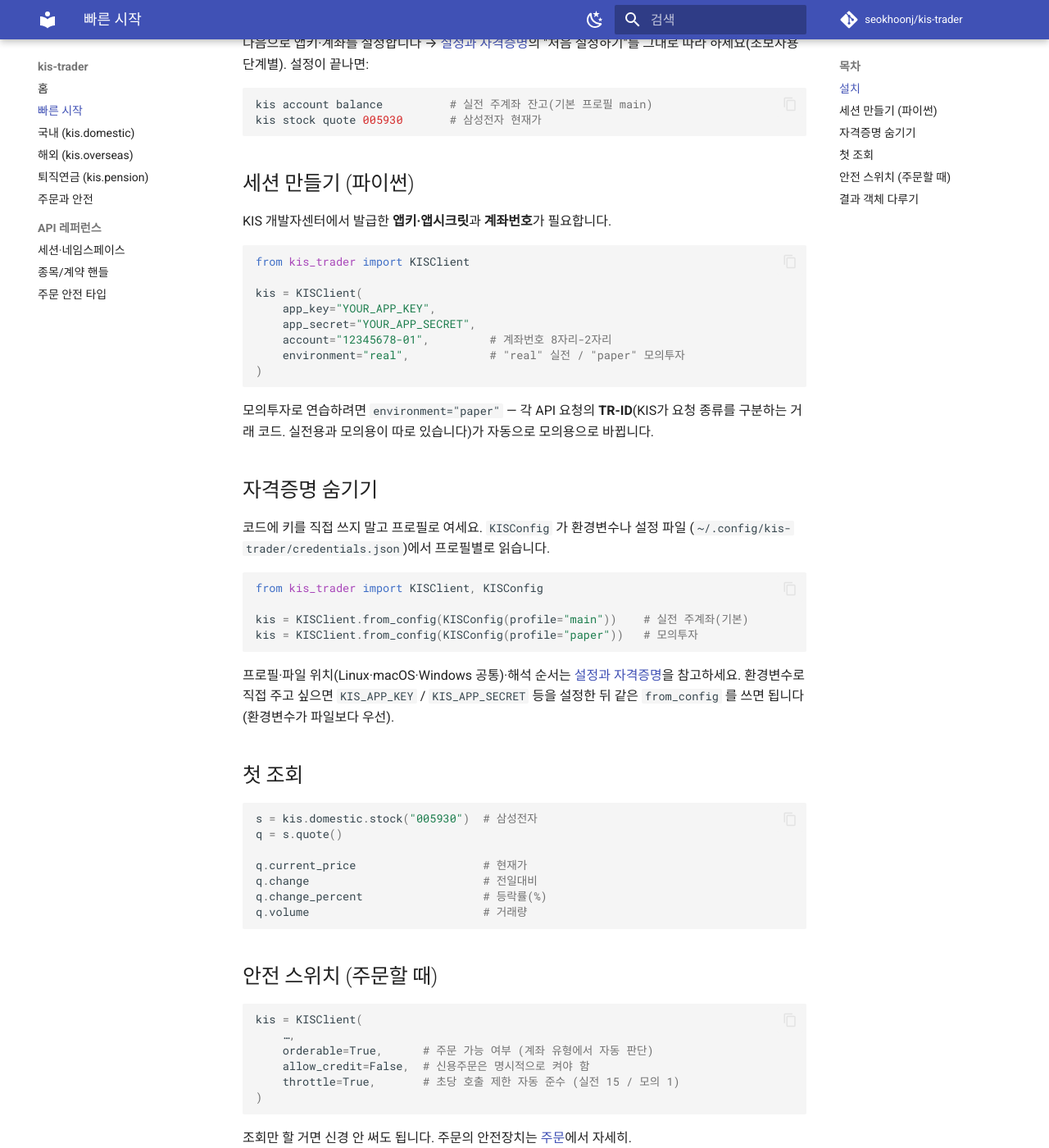
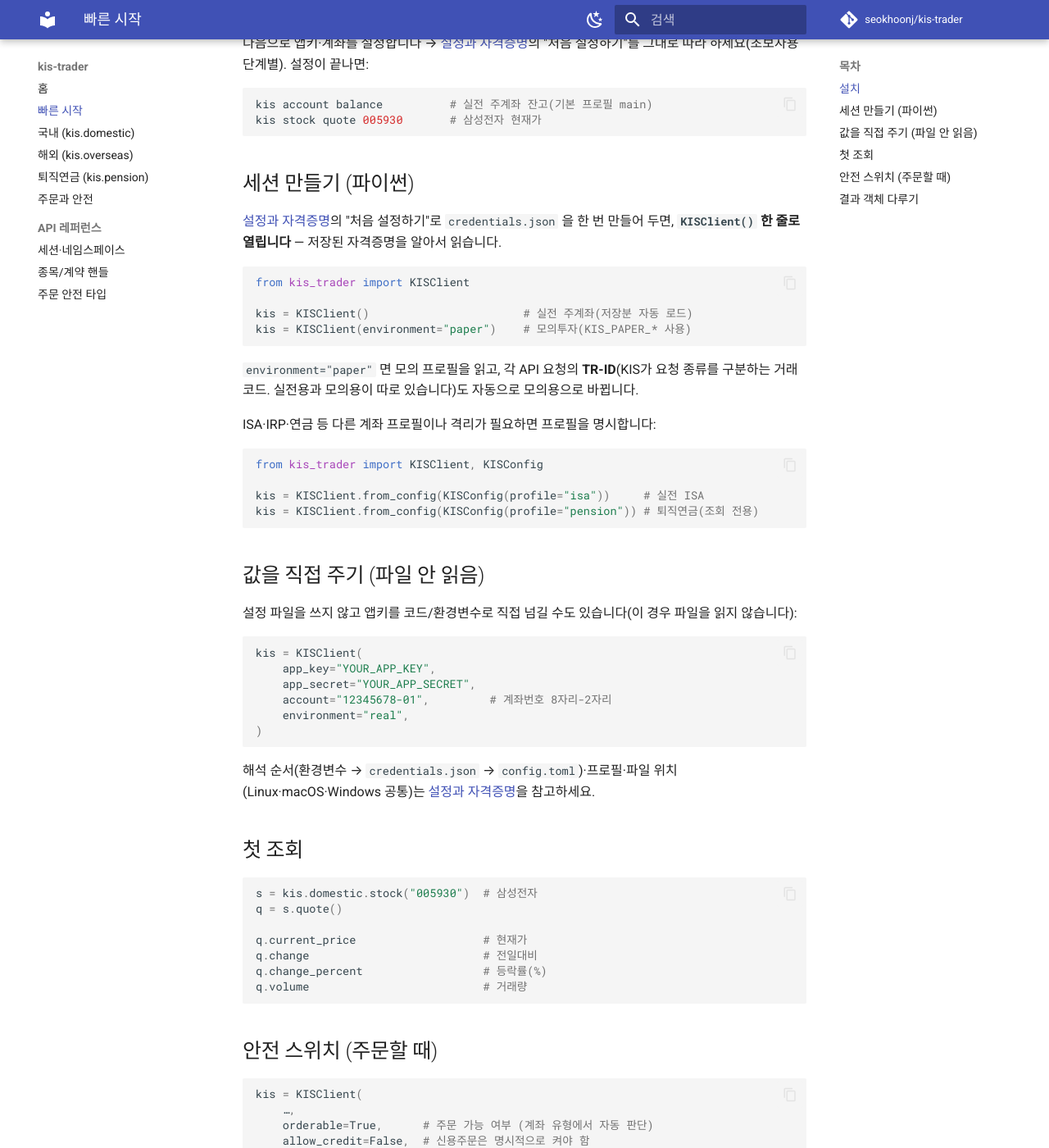
Before and after one commit to seokhoonj/kis-trader, an MkDocs documentation site: the page built from docs/quickstart.md, in a window 1280 px wide and 1400 px high, scrolled down 483 px. Shown: the whole window at 82% size. Built offline with MkDocs 1.6.1 and Material for MkDocs 9.7.7, drawn with Linux system fonts in a browser that asks for light colours; comment, search, counter and statistics services are not loaded.

Commit message:
feat: open KISClient() from saved credentials when keys are omitted
Make app_key/app_secret optional: when omitted, resolve them (and the account)
from the stored configuration via KISConfig, picking the profile that matches
the environment (real->main, paper->paper). So `KISClient()` just works once
credentials are set up, matching how the official and other KIS clients behave;
explicit keys still bypass the file entirely. Lead the quickstart with the
zero-argument form.

````diff
--- a/docs/quickstart.md
+++ b/docs/quickstart.md
@@ -27,37 +27,43 @@ kis stock quote 005930       # 삼성전자 현재가
 
 ## 세션 만들기 (파이썬)
 
-KIS 개발자센터에서 발급한 **앱키·앱시크릿**과 **계좌번호**가 필요합니다.
+[설정과 자격증명](configuration.md)의 "처음 설정하기"로 `credentials.json` 을 한 번 만들어 두면,
+**`KISClient()` 한 줄로 열립니다** — 저장된 자격증명을 알아서 읽습니다.
 
 ```python
 from kis_trader import KISClient
 
+kis = KISClient()                       # 실전 주계좌(저장분 자동 로드)
+kis = KISClient(environment="paper")    # 모의투자(KIS_PAPER_* 사용)
+```
+
+`environment="paper"` 면 모의 프로필을 읽고, 각 API 요청의 **TR-ID**(KIS가 요청 종류를 구분하는
+거래 코드. 실전용과 모의용이 따로 있습니다)도 자동으로 모의용으로 바뀝니다.
+
+ISA·IRP·연금 등 다른 계좌 프로필이나 격리가 필요하면 프로필을 명시합니다:
+
+```python
+from kis_trader import KISClient, KISConfig
+
+kis = KISClient.from_config(KISConfig(profile="isa"))     # 실전 ISA
+kis = KISClient.from_config(KISConfig(profile="pension")) # 퇴직연금(조회 전용)
+```
+
+## 값을 직접 주기 (파일 안 읽음)
+
+설정 파일을 쓰지 않고 앱키를 코드/환경변수로 직접 넘길 수도 있습니다(이 경우 파일을 읽지 않습니다):
+
+```python
 kis = KISClient(
     app_key="YOUR_APP_KEY",
     app_secret="YOUR_APP_SECRET",
     account="12345678-01",         # 계좌번호 8자리-2자리
-    environment="real",            # "real" 실전 / "paper" 모의투자
+    environment="real",
 )
 ```
 
-모의투자로 연습하려면 `environment="paper"` — 각 API 요청의 **TR-ID**(KIS가 요청 종류를
-구분하는 거래 코드. 실전용과 모의용이 따로 있습니다)가 자동으로 모의용으로 바뀝니다.
-
-## 자격증명 숨기기
-
-코드에 키를 직접 쓰지 말고 프로필로 여세요. `KISConfig` 가 환경변수나 설정 파일
-(`~/.config/kis-trader/credentials.json`)에서 프로필별로 읽습니다.
-
-```python
-from kis_trader import KISClient, KISConfig
-
-kis = KISClient.from_config(KISConfig(profile="main"))    # 실전 주계좌(기본)
-kis = KISClient.from_config(KISConfig(profile="paper"))   # 모의투자
-```
-
-프로필·파일 위치(Linux·macOS·Windows 공통)·해석 순서는 [설정과 자격증명](configuration.md)을
-참고하세요. 환경변수로 직접 주고 싶으면 `KIS_APP_KEY` / `KIS_APP_SECRET` 등을 설정한 뒤 같은
-`from_config` 를 쓰면 됩니다(환경변수가 파일보다 우선).
+해석 순서(환경변수 → `credentials.json` → `config.toml`)·프로필·파일 위치(Linux·macOS·Windows
+공통)는 [설정과 자격증명](configuration.md)을 참고하세요.
 
 ## 첫 조회
 
````
Also changed, not shown: 2 other files.
